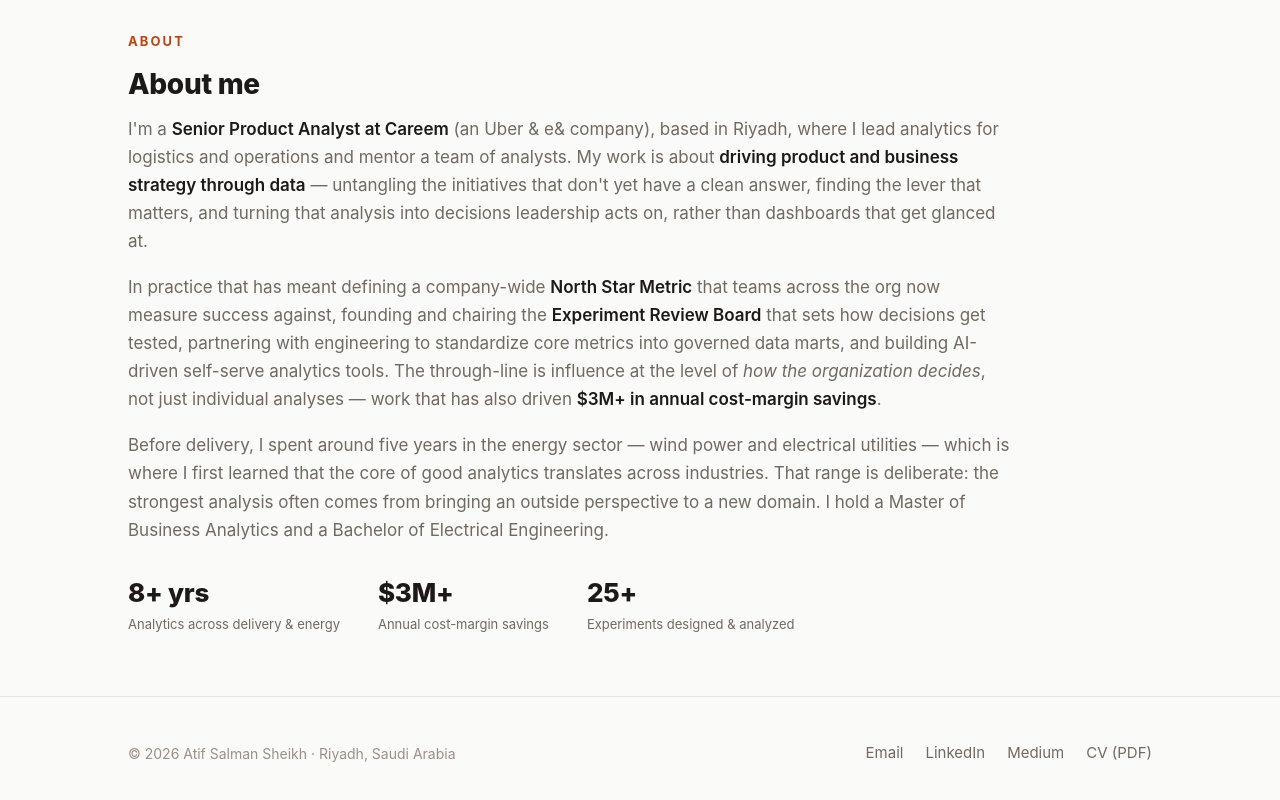
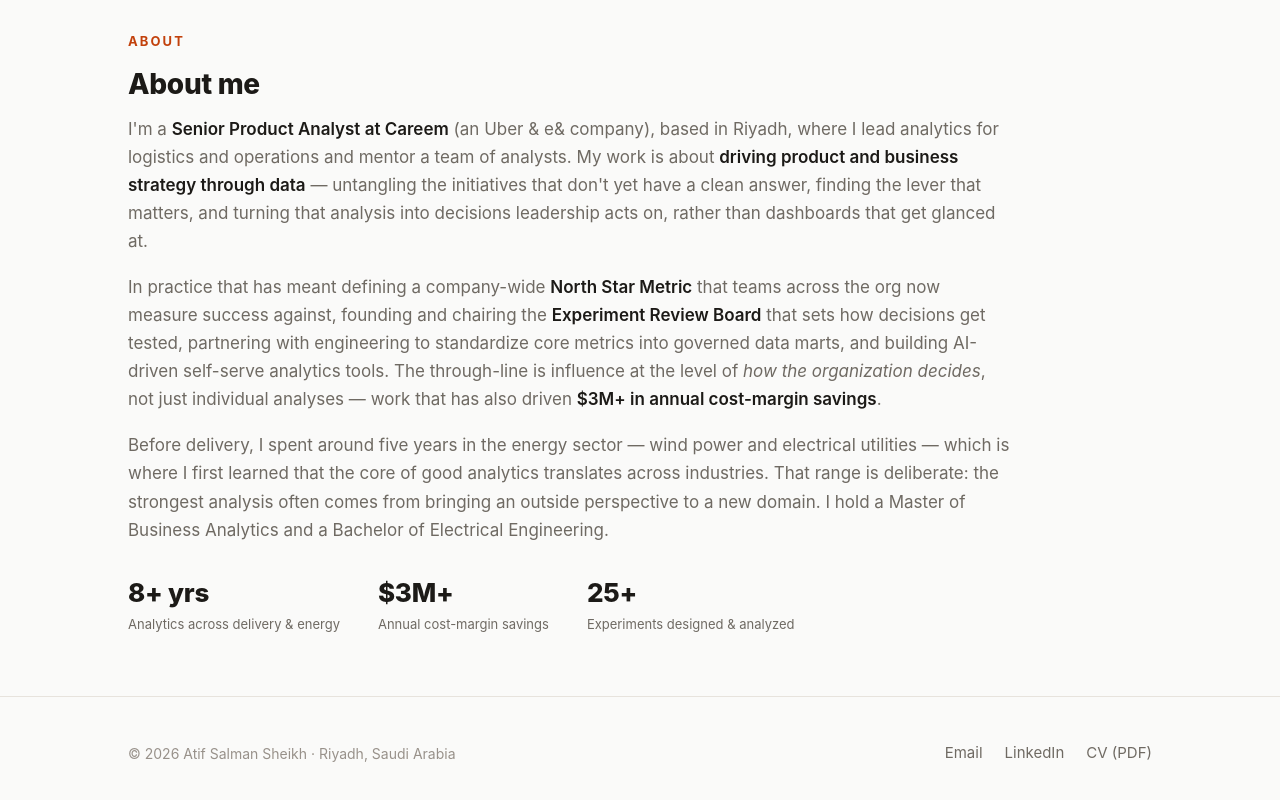
Before and after one commit to atif-salman123/atif-portfolio, a plain HTML site: page index.html in a window 1280 px wide. Shown: the part 3439-4239 px from the top of the page. Drawn offline with Linux system fonts and the light colour scheme.

Commit message:
Remove Medium link from Get in touch section

```diff
--- a/index.html
+++ b/index.html
@@ -161,7 +161,6 @@
     <div class="flinks">
       <a href="mailto:atif.mansal@gmail.com">Email</a>
       <a href="https://www.linkedin.com/in/atif-salman-sheikh-3b5051a1/" target="_blank" rel="noopener">LinkedIn</a>
-      <a href="https://medium.com/@atif.salman" target="_blank" rel="noopener">Medium</a>
       <a href="assets/Atif_Salman_Sheikh_CV.pdf" target="_blank" rel="noopener">CV (PDF)</a>
     </div>
   </div>
```
